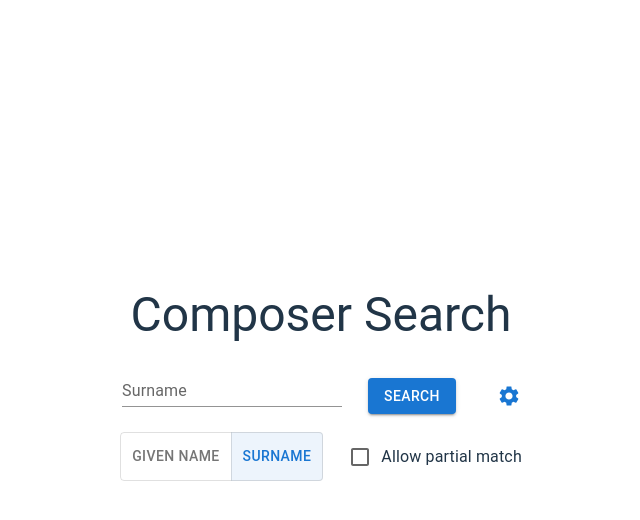
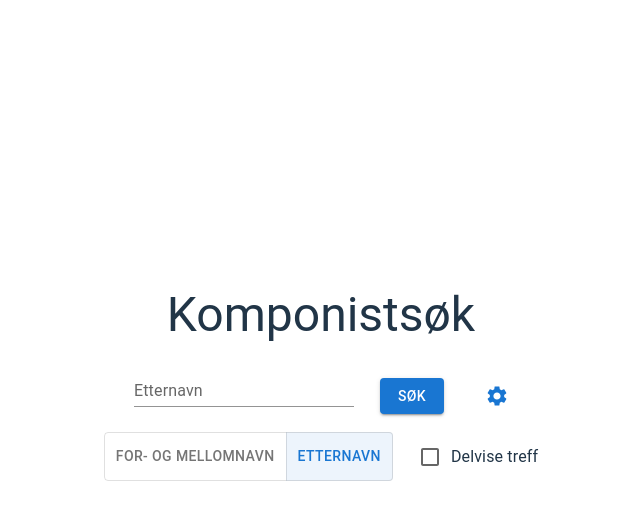
Before and after one commit to jebreimo/composers, a React (Vite) app: page / in a window 1280 px wide. Both pictures are taken after a click on the element 827 px from the left and 428 px from the top of the page. Shown: the top 520 px of the page, without its empty margins (319-959 px from the left). Built offline with nearby package versions, Linux system fonts and the light colour scheme.

Commit message:
Make the UI Norwegian.

```diff
--- a/src/App.tsx
+++ b/src/App.tsx
@@ -5,6 +5,7 @@ import Box from '@mui/material/Box';
 import {SearchForm} from "./SearchForm.tsx";
 import {createTheme, ThemeProvider, useMediaQuery} from "@mui/material";
 import {getDefaultComposerDb, IComposer, IQuery, QueryType} from "./FindComposers.ts";
+import {nbNO} from '@mui/material/locale';
 
 interface IAction {
     type: string;
@@ -26,10 +27,11 @@ const queryReducer = (state: IQuery, action: IAction): IQuery => {
 export default function App() {
     const prefersDarkMode = useMediaQuery('(prefers-color-scheme: dark)');
     const theme = createTheme({
-        palette: {
-            mode:  prefersDarkMode ? 'dark' : 'light',
+            palette: {
+                mode:  prefersDarkMode ? 'dark' : 'light',
+            }
         },
-    });
+        nbNO);
 
     const [query, dispatchQuery] = React.useReducer(queryReducer,
         {expression: ".*", partialMatch: false, queryType: "surname"});
@@ -77,7 +79,7 @@ export default function App() {
                 variant="h3"
                 sx={{marginBottom: 2}}
             >
-                Composer Search
+                Komponistsøk
             </Typography>
             <SearchForm
                 onQueryChanged={(value) => handleSetExpression(value)}
--- a/src/ComposerTable.tsx
+++ b/src/ComposerTable.tsx
@@ -1,5 +1,4 @@
 import * as React from 'react';
-// import {alpha} from '@mui/material/styles';
 import Table from '@mui/material/Table';
 import TableBody from '@mui/material/TableBody';
 import TableCell from '@mui/material/TableCell';
@@ -51,42 +50,42 @@ const headCells: readonly HeadCell[] = [
         id: 'surname',
         numeric: false,
         disablePadding: true,
-        label: 'Surname',
+        label: 'Etternavn',
         width: "15%"
     },
     {
         id: 'givenName',
         numeric: false,
         disablePadding: true,
-        label: 'Given name',
+        label: 'For- og mellomnavn',
         width: "20%"
     },
     {
         id: 'country',
         numeric: false,
         disablePadding: true,
-        label: 'Nationality',
+        label: 'Nasjonalitet',
         width: "15%"
     },
     {
         id: 'birth',
         numeric: true,
         disablePadding: false,
-        label: 'Born',
+        label: 'Født',
         width:"5%"
     },
     {
         id: 'death',
         numeric: true,
         disablePadding: false,
-        label: 'Died',
+        label: 'Død',
         width: "5%"
     },
     {
         id: 'note',
         numeric: false,
         disablePadding: true,
-        label: 'Note',
+        label: 'Kommentar',
         width: "40%"
     },
 ];
--- a/src/SearchForm.tsx
+++ b/src/SearchForm.tsx
@@ -48,7 +48,7 @@ export function SearchForm(props: SearchFormProps ) {
         >
             <TextField
                 id="filled-search"
-                label={searchType === "surname" ? "Surname" : "Given name"}
+                label={searchType === "surname" ? "Etternavn" : "Fornavn"}
                 type="search"
                 variant="standard"
                 sx={{marginBottom: "25px", marginRight: "10px", marginLeft: "10px"}}
@@ -63,7 +63,7 @@ export function SearchForm(props: SearchFormProps ) {
                     variant="contained"
                     onClick={props.onApplyQuery}
                 >
-                    Search
+                    Søk
                 </Button>
             </Box>
             <Checkbox
@@ -85,8 +85,8 @@ export function SearchForm(props: SearchFormProps ) {
                     onChange={onSearchTypeChanged}
                     aria-label="Platform"
                 >
-                    <ToggleButton value="given">Given Name</ToggleButton>
-                    <ToggleButton value="surname">Surname</ToggleButton>
+                    <ToggleButton value="given">For- og mellomnavn</ToggleButton>
+                    <ToggleButton value="surname">Etternavn</ToggleButton>
                 </ToggleButtonGroup>
                 <FormControlLabel
                     control={<Checkbox
@@ -96,7 +96,7 @@ export function SearchForm(props: SearchFormProps ) {
                             props.onAllowPartialMatchChanged(ev.target.checked);
                         }}
                     />}
-                    label="Allow partial match"/>
+                    label="Delvise treff"/>
             </Stack>
         }
     </Box>
```
